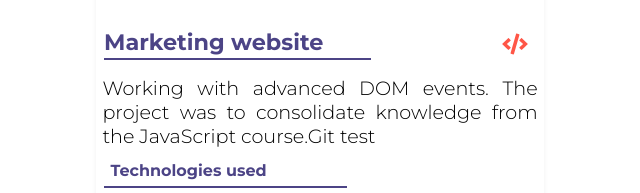
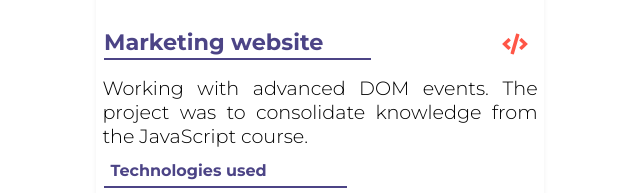
Before and after one commit to Voyar1/Portfolio-website, a plain HTML site: page index.html in a window 1280 px wide. Shown: the part 1223-1416 px from the top of the page, 640-1280 px from the left. Drawn offline with Linux system fonts and the light colour scheme.

Commit message:
end git tests

```diff
--- a/index.html
+++ b/index.html
@@ -92,7 +92,7 @@
           </div>
           <p class="project-description">
             Working with advanced DOM events. The project was to consolidate
-            knowledge from the JavaScript course.Git test
+            knowledge from the JavaScript course.
           </p>
           <div class="project-technologies">
             <p class="technologies-title">Technologies used</p>
```
